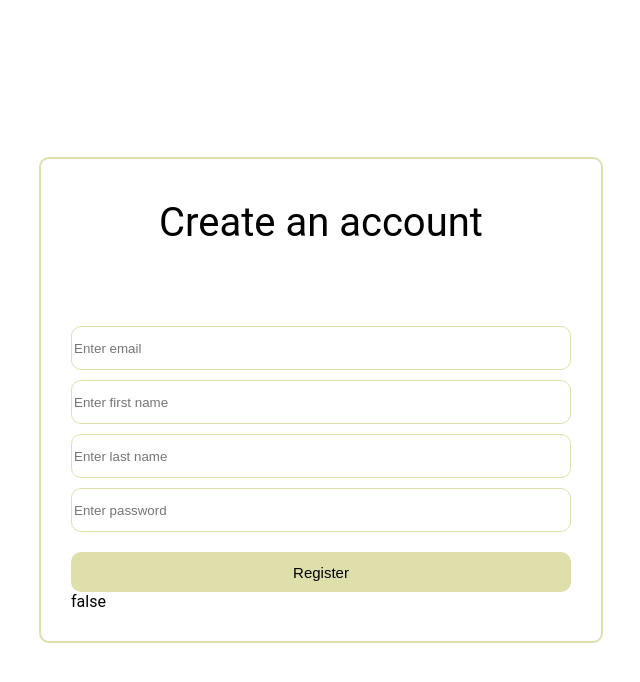
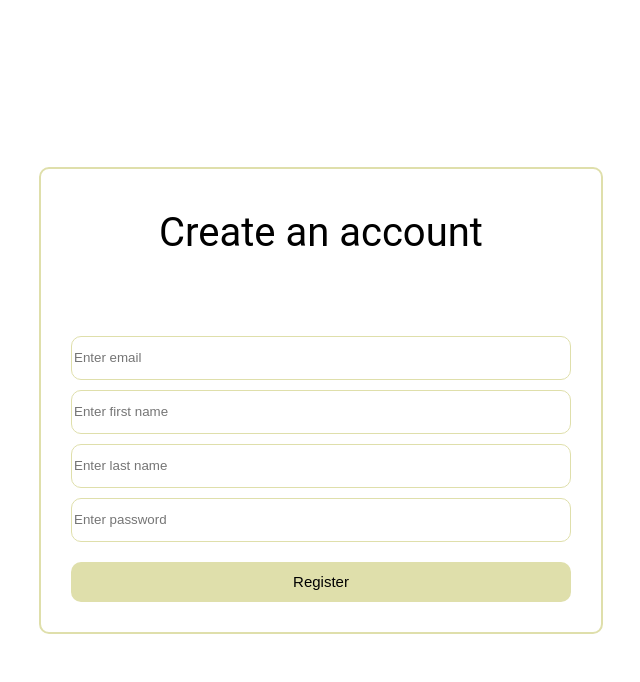
Before and after one commit to SarcevicLuka/barrage-pokemon-challenge-frontend, a Nuxt app: page /auth/register in a window 1280 px wide. Shown: the top 682 px of the page, without its empty margins (319-959 px from the left). Built offline with nearby package versions, Linux system fonts and the light colour scheme.

Commit message:
Removed pending div

```diff
--- a/pages/auth/register.vue
+++ b/pages/auth/register.vue
@@ -14,7 +14,6 @@
             <button class="submit" @click.prevent="handleRegister" :disabled="pending">
                 Register
             </button>
-            <div>{{pending}}</div>
         </form>
     </div>
 </template>
```
